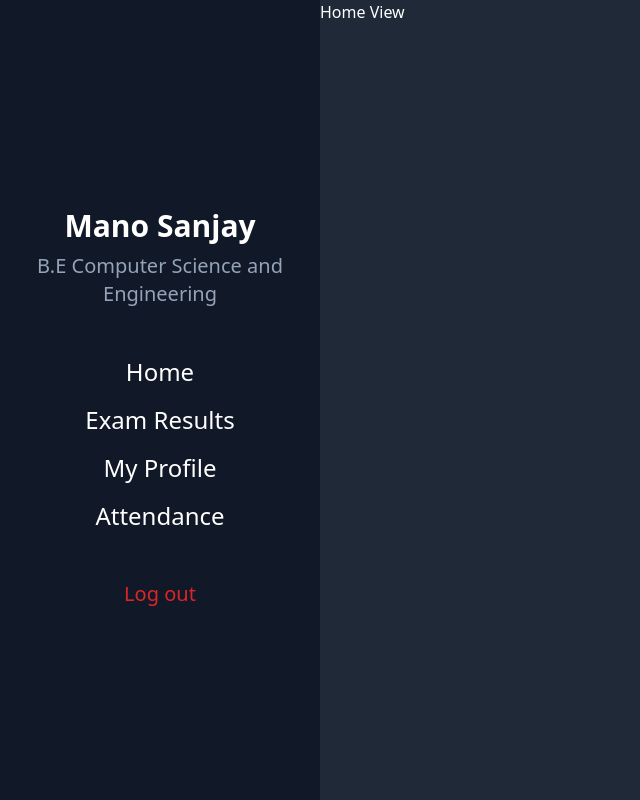
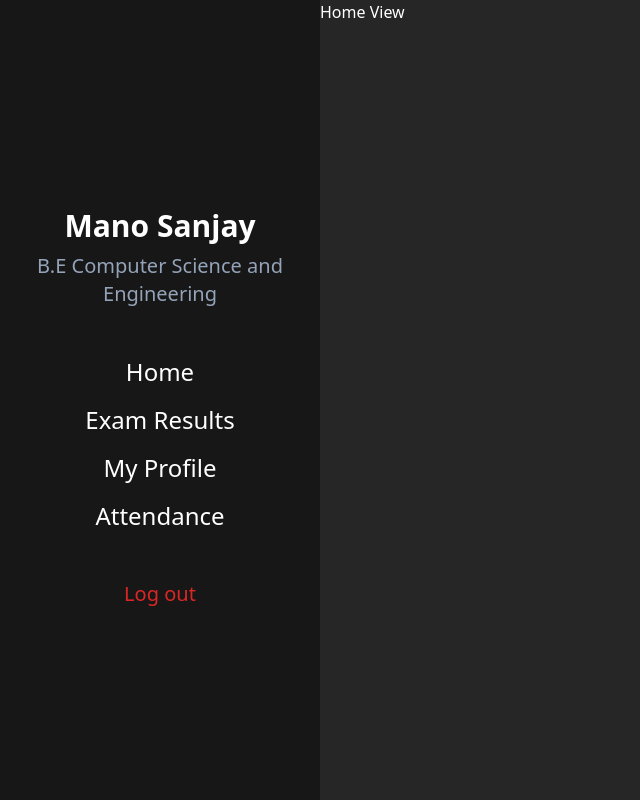
Before and after one commit to manosanjay-g/Student-Portal, a Vue app in the folder client/: page / in a window 1280 px wide. Shown: the whole page, without its empty margins (0-640 px from the left). Built offline with nearby package versions, Linux system fonts and the light colour scheme.

Commit message:
changed bg color

```diff
--- a/client/src/App.vue
+++ b/client/src/App.vue
@@ -5,7 +5,7 @@ import NavigationBar from "./components/core/NavigationBar.vue";
 
 <template>
   <div id="global" class="flex flex-row text-white min-h-screen">
-    <NavigationBar class="bg-gray-900 lg:basis-1/4" />
-    <RouterView class="bg-gray-800 lg:basis-3/4" />
+    <NavigationBar class="bg-neutral-900 lg:basis-1/4" />
+    <RouterView class="bg-neutral-800 lg:basis-3/4" />
   </div>
 </template>
```
